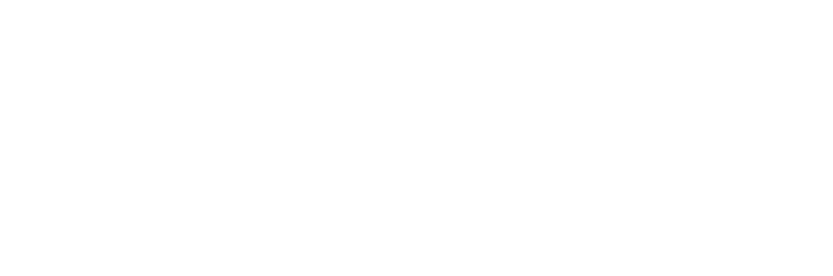
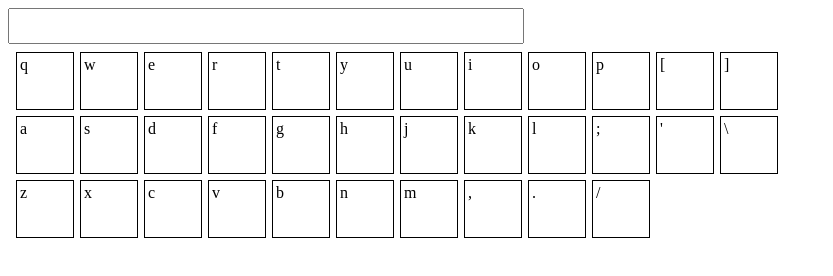
Before and after one commit to Qairkhan/codejam-virtual-keyboard, a plain HTML site: page index.html in a window 1280 px wide. Shown: the whole page, without its empty margins (0-833 px from the left). Drawn offline with Linux system fonts and the light colour scheme.

Commit message:
feat: add main js

```diff
--- a/index.html
+++ b/index.html
@@ -4,9 +4,12 @@
     <meta charset="UTF-8">
     <meta name="viewport" content="width=device-width, initial-scale=1.0">
     <meta http-equiv="X-UA-Compatible" content="ie=edge">
-    <title>Document</title>
+    <link rel="stylesheet" href="style.css">
+    <title>virtual keyboard</title>
 </head>
 <body>
-
+    <input id="vInput" type="text">
+    <div id="keyboard"></div>
+    <script src="keyboard.js"></script>
 </body>
 </html>
--- a/keyboard.js
+++ b/keyboard.js
@@ -1 +1,46 @@
-TextDecoderStream
+const keyboard = [113, 119, 101, 114, 116, 121, 117, 105, 111, 112, 91, 93, 97, 115, 100, 102, 103, 104, 106, 107, 108, 59, 39, 92, 122, 120, 99, 118, 98, 110, 109, 44, 46, 47];
+// document.onkeypress = function(event){
+//     keyboard.push(event.charCode);
+//     console.log(keyboard);
+// }
+
+
+
+function init(){
+    let out = '';
+    for (let i = 0; i<keyboard.length; i++){
+        if (i==12 || i==24){
+            out += '<div class="clearfix"></div>';
+        }
+        out += '<div class="k-key" data = "'+ keyboard[i] + '">'+ String.fromCharCode(keyboard[i]) +'</div>';
+    }
+    document.querySelector('#keyboard').innerHTML = out;
+}
+
+init();
+
+document.onkeypress = function(event){
+    console.log(event.code); // keyA
+    console.log(event.keyCode); // 97
+    document.querySelectorAll('#keyboard .k-key').forEach(function(element){
+        element.classList.remove('active');
+    });
+    document.querySelector('#keyboard .k-key[data = "'+event.keyCode+'"]').classList.add('active');
+   let vInp = document.querySelector('#vInput');
+
+vInp.value +=String.fromCharCode(event.keyCode);
+}
+
+document.querySelectorAll('#keyboard .k-key').forEach(function(element){
+    element.onclick = function(event){
+        document.querySelectorAll('#keyboard .k-key').forEach(function(element){
+            element.classList.remove('active');
+        });
+        let code = this.getAttribute('data');
+        this.classList.add('active');
+        console.log(code);
+      let vInp = document.querySelector('#vInput');
+
+vInp.value +=String.fromCharCode(code);
+    }
+});
--- /dev/null
+++ b/style.css
@@ -0,0 +1,36 @@
+#vInput {
+    width: 500px;
+    height: 30px;
+    padding-left: 10px;
+}
+
+#keyboard {
+    display: block;
+    /* border: 2px solid black; */
+    padding: 5px;
+}
+#keyboard::after {
+    content: "";
+    display: block;
+    clear: both;
+}
+
+.k-key {
+    width: 50px;
+    height: 50px;
+    border: 1px solid black;
+    margin: 3px;
+    padding: 3px;
+    float: left;
+    cursor: pointer;
+}
+
+.clearfix {
+    display: block;
+    width: 100%;
+    clear: both;
+}
+
+.active {
+    background: orange;
+}
```
